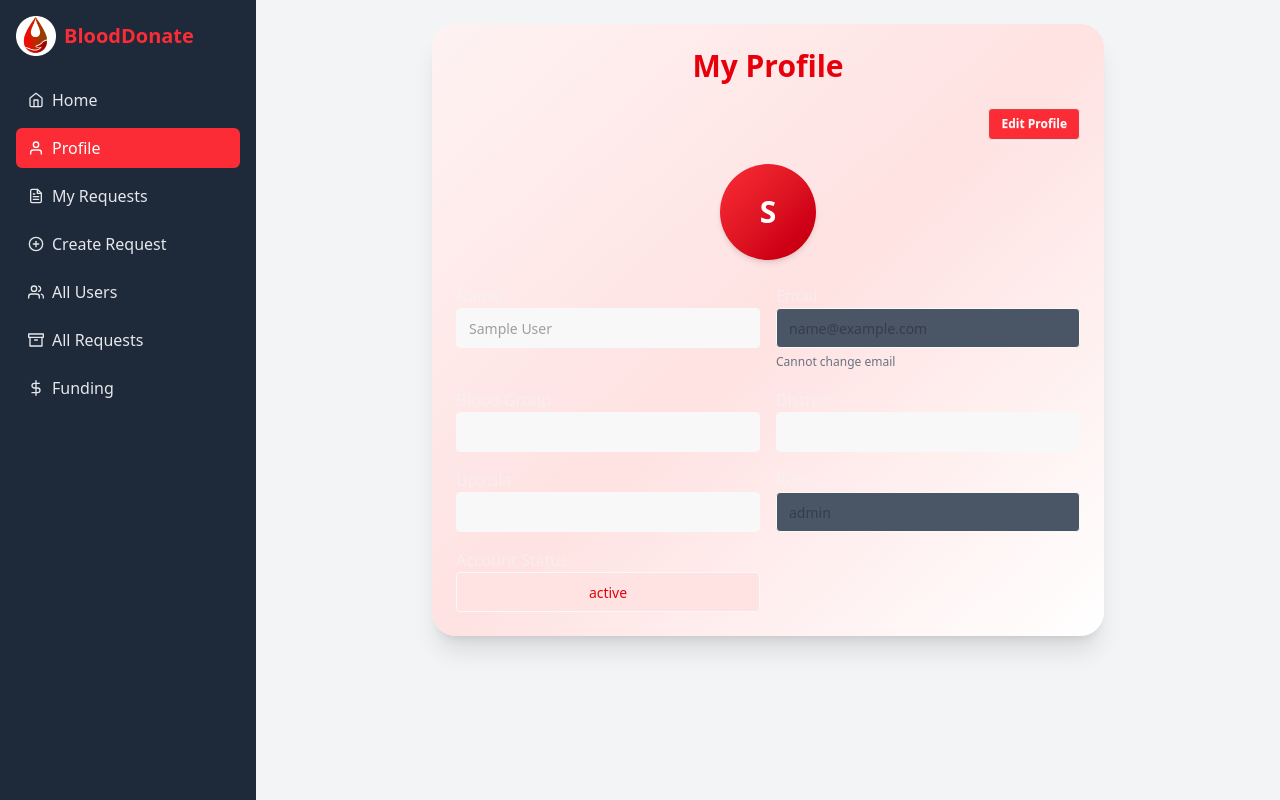
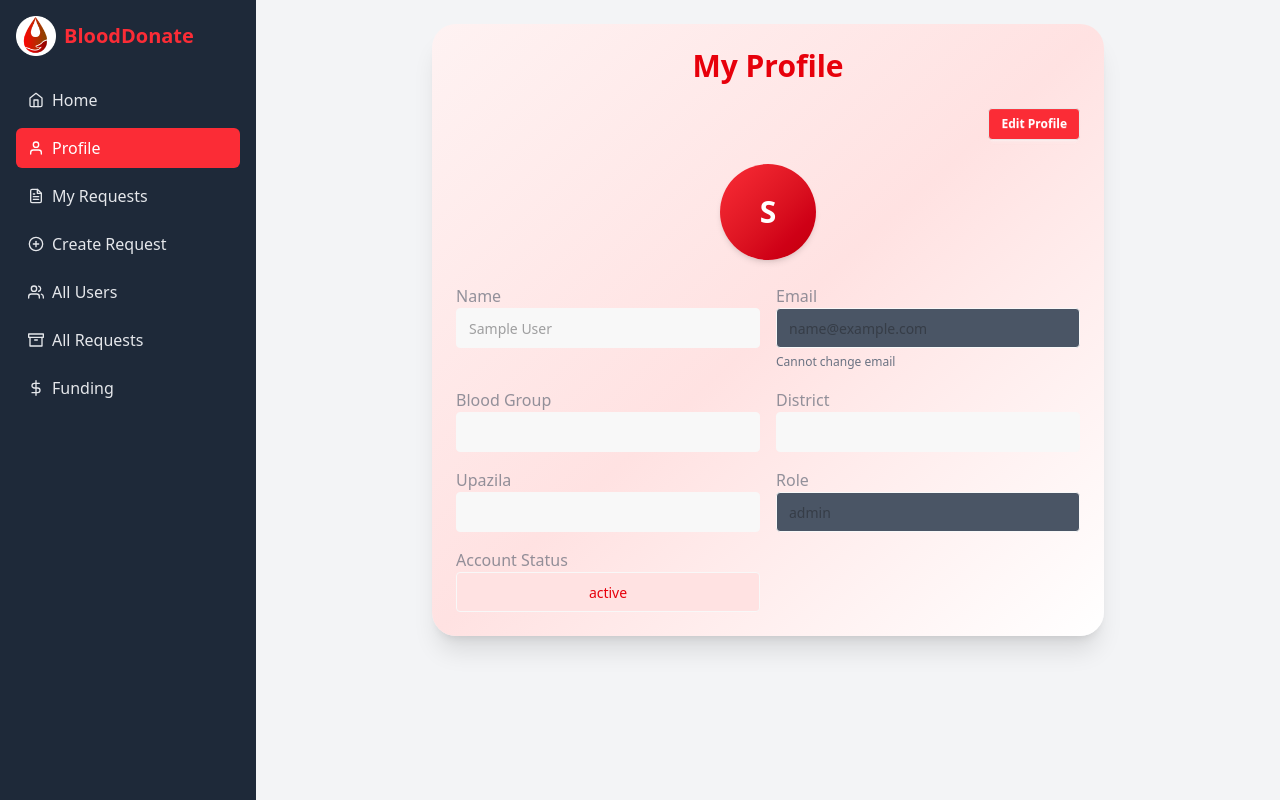
Before and after one commit to mca-programmer/blood-donation-frontend, a React (Vite) app: page /dashboard/profile in a window 1280 px wide. Built offline with nearby package versions, Linux system fonts and the light colour scheme; no server answers; sample sign-in values are in the browser's storage.

Commit message:
updating data

```diff
--- a/src/pages/Dashboard/Profile.jsx
+++ b/src/pages/Dashboard/Profile.jsx
@@ -113,7 +113,7 @@
           </div>
 
           {/* Profile Form */}
-          <div className="grid grid-cols-1 sm:grid-cols-2 gap-4 text-gray-100">
+          <div className="grid grid-cols-1 sm:grid-cols-2 text-gray-600 gap-4 text-gray-100">
             {/* Name */}
             <div>
               <label className="label">Name</label>
```
